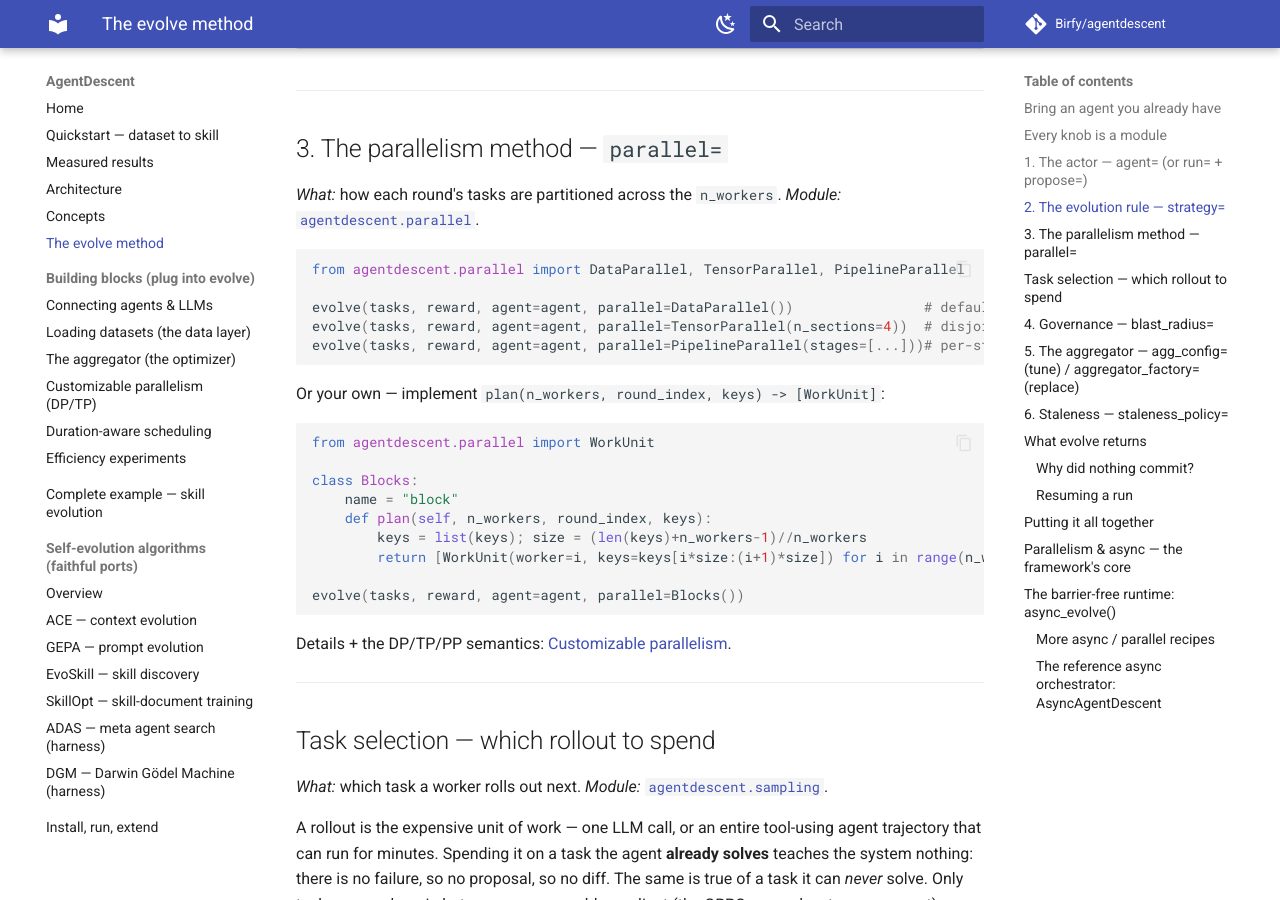
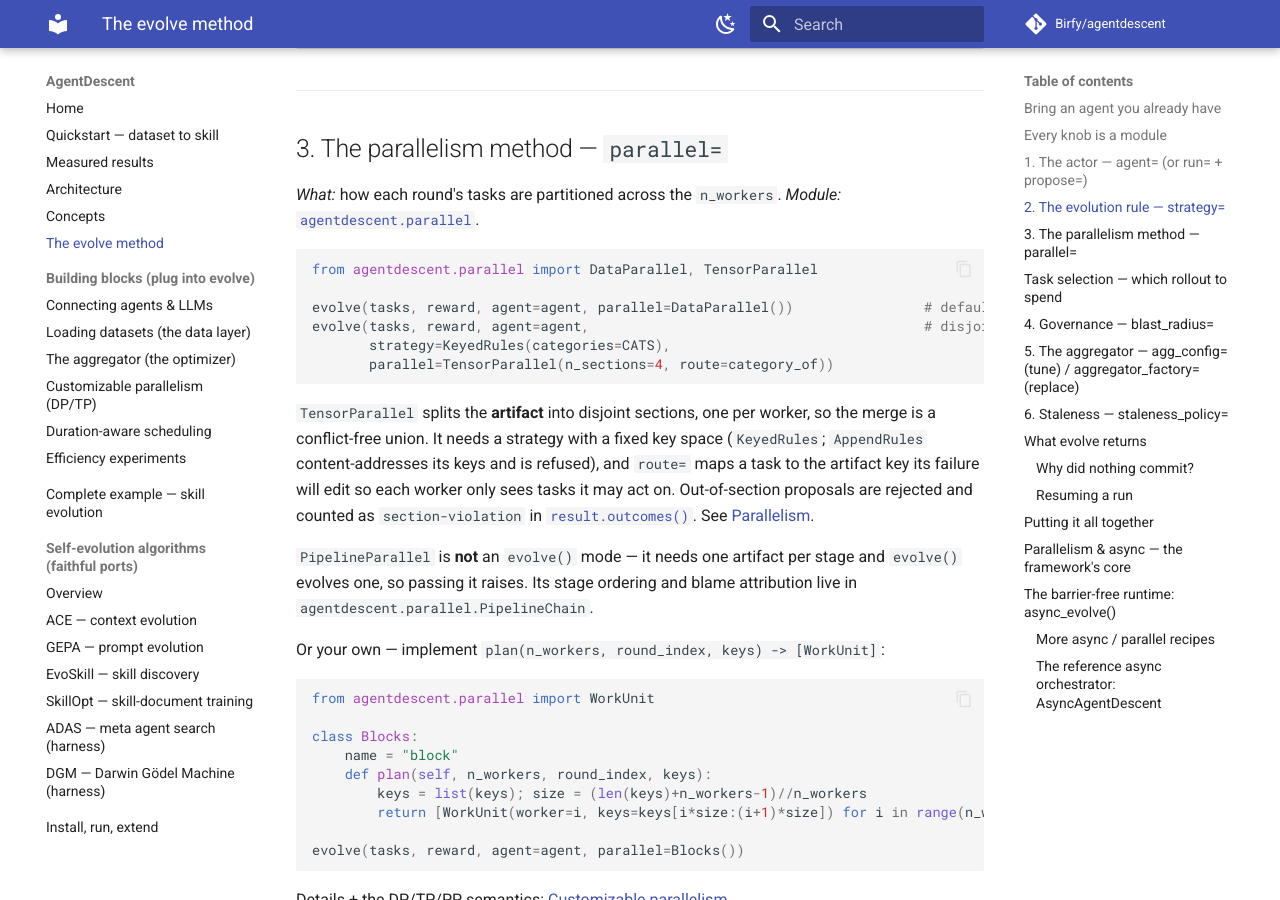
Before and after one commit to Birfy/agentdescent, an MkDocs documentation site: the page built from docs/evolution.md, in a window 1280 px wide and 900 px high, scrolled down 5556 px. Built offline with MkDocs 1.6.1 and Material for MkDocs 9.7.7, drawn with Linux system fonts in a browser that asks for light colours; comment, search, counter and statistics services are not loaded.

Commit message:
docs: evolve() §3 no longer advertises PipelineParallel as a parallel= option
Missed on the first pass -- docs/evolution.md kept a copy-pasteable snippet
passing PipelineParallel to evolve(), which now raises. Replaced with the
TensorParallel form that actually works (KeyedRules + route=), plus a line on
why PP is a standalone primitive.

Co-Authored-By: Claude Opus 5 <noreply@anthropic.com>

````diff
--- a/docs/evolution.md
+++ b/docs/evolution.md
@@ -220,12 +220,25 @@ each is a real `Strategy` you can read and reuse:
 [`agentdescent.parallel`](parallelism.md).
 
 ```python
-from agentdescent.parallel import DataParallel, TensorParallel, PipelineParallel
+from agentdescent.parallel import DataParallel, TensorParallel
 
 evolve(tasks, reward, agent=agent, parallel=DataParallel())                # default (shard tasks)
-evolve(tasks, reward, agent=agent, parallel=TensorParallel(n_sections=4))  # disjoint sections
-evolve(tasks, reward, agent=agent, parallel=PipelineParallel(stages=[...]))# per-stage workers
+evolve(tasks, reward, agent=agent,                                         # disjoint sections
+       strategy=KeyedRules(categories=CATS),
+       parallel=TensorParallel(n_sections=4, route=category_of))
 ```
+
+`TensorParallel` splits the **artifact** into disjoint sections, one per worker, so
+the merge is a conflict-free union. It needs a strategy with a fixed key space
+(`KeyedRules`; `AppendRules` content-addresses its keys and is refused), and
+`route=` maps a task to the artifact key its failure will edit so each worker only
+sees tasks it may act on. Out-of-section proposals are rejected and counted as
+`section-violation` in [`result.outcomes()`](#7-reading-the-result). See
+[Parallelism](parallelism.md).
+
+`PipelineParallel` is **not** an `evolve()` mode — it needs one artifact per stage
+and `evolve()` evolves one, so passing it raises. Its stage ordering and blame
+attribution live in `agentdescent.parallel.PipelineChain`.
 
 Or your own — implement `plan(n_workers, round_index, keys) -> [WorkUnit]`:
 
````
